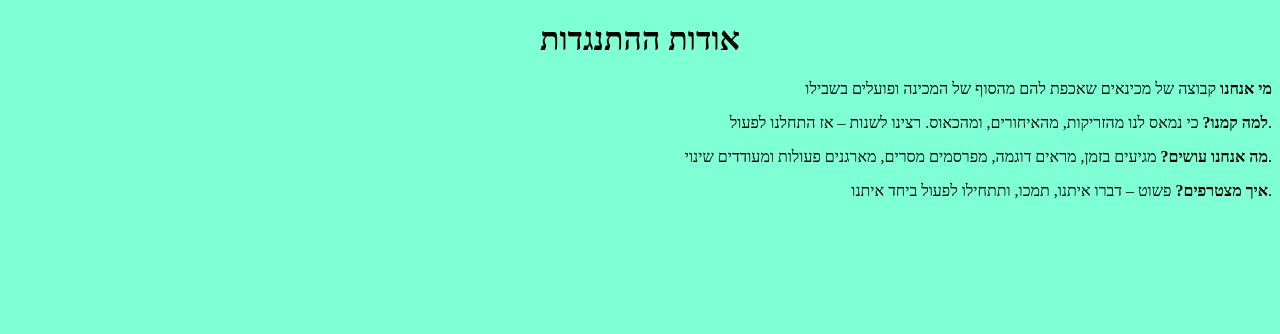
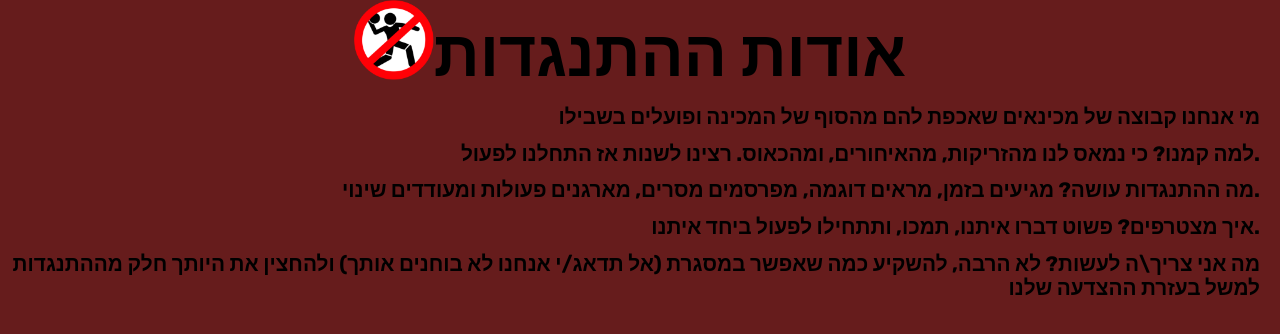
Before and after one commit to upsilan/Resistance_WebPage, a plain HTML site: page about.html in a window 1280 px wide. Drawn offline with Linux system fonts and the light colour scheme.

Commit message:
updated font and text

```diff
--- a/about.html
+++ b/about.html
@@ -4,12 +4,28 @@
     <meta charset="UTF-8">
     <meta name="viewport" content="width=device-width, initial-scale=1.0">
     <title>about</title>
+
+    <link rel="preconnect" href="https://fonts.googleapis.com">
+    <link rel="preconnect" href="https://fonts.gstatic.com" crossorigin>
+    <link href="https://fonts.googleapis.com/css2?family=Rubik:ital,wght@0,300..900;1,300..900&family=Secular+One&display=swap" rel="stylesheet">
+
+    <head>
+        <link rel="stylesheet" href="style.css">
+    </head>
 </head>
-<body style="background-color: aquamarine; text-align: right;">
-    <h1 style="text-align: center;">אודות ההתנגדות</h1>
-    <p><b>מי אנחנו</b> קבוצה של מכינאים שאכפת להם מהסוף של המכינה ופועלים בשבילו</p>
-    <p><b>למה קמנו?</b> כי נמאס לנו מהזריקות, מהאיחורים, ומהכאוס. רצינו לשנות – אז התחלנו לפעול.</p>
-    <p><b>מה אנחנו עושים?</b> מגיעים בזמן, מראים דוגמה, מפרסמים מסרים, מארגנים פעולות ומעודדים שינוי.</p>
-    <p><b>איך מצטרפים?</b> פשוט – דברו איתנו, תמכו, ותתחילו לפעול ביחד איתנו.</p>
+<body class=about_main>
+    <div class="title">
+        <a href="/Resistance_WebPage">
+            <img src="throwingNoBG.png" id="BackLogo">
+        </a>
+        <h1 style="text-align: center;">אודות ההתנגדות</h1>
+    </div>
+    <div class="main_page">
+        <p><b>מי אנחנו</b> קבוצה של מכינאים שאכפת להם מהסוף של המכינה ופועלים בשבילו</p>
+        <p><b>למה קמנו?</b> כי נמאס לנו מהזריקות, מהאיחורים, ומהכאוס. רצינו לשנות אז התחלנו לפעול.</p>
+        <p><b>מה ההתנגדות עושה?</b> מגיעים בזמן, מראים דוגמה, מפרסמים מסרים, מארגנים פעולות ומעודדים שינוי.</p>
+        <p><b>איך מצטרפים?</b> פשוט דברו איתנו, תמכו, ותתחילו לפעול ביחד איתנו.</p>
+        <p><b>מה אני צריך\ה לעשות? </b>לא הרבה, להשקיע כמה שאפשר במסגרת (אל תדאג/י אנחנו לא בוחנים אותך) ולהחצין את היותך חלק מההתנגדות למשל בעזרת ההצדעה שלנו</p>
+    </div>
 </body>
 </html>
--- a/style.css
+++ b/style.css
@@ -168,5 +168,32 @@
     color: rgb(226, 0, 0);
     display: block;
     font-size: 1.4rem;
-    margin: 1rem 0 0 0;
+    margin: 1rem 20px 0 0;
 }
+
+.about_main{
+    background-color: rgb(102, 28, 28);
+    text-align: right;
+}
+
+.about_main p {
+    display: block;
+    font-size: 1.3rem;
+    margin: 0.8rem 20px 0 0;
+}
+
+#BackLogo {
+    height: 80px;
+    width: auto;
+}
+
+.title {
+    display: flex;
+    justify-content: center;
+}
+
+.title h1 {
+    display: block;
+    font-size: clamp(3rem, 5vw, 5rem);
+    margin: 1rem 20px 0 0;
+}
```
Also changed, not shown: index.html (+9 -1 lines).
